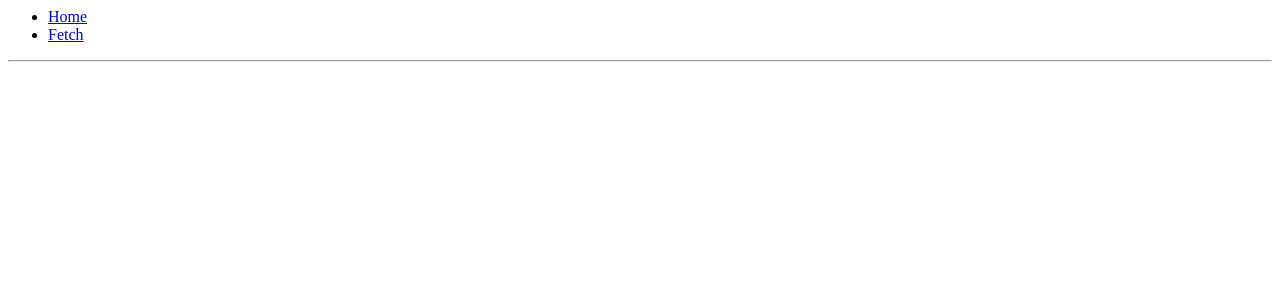
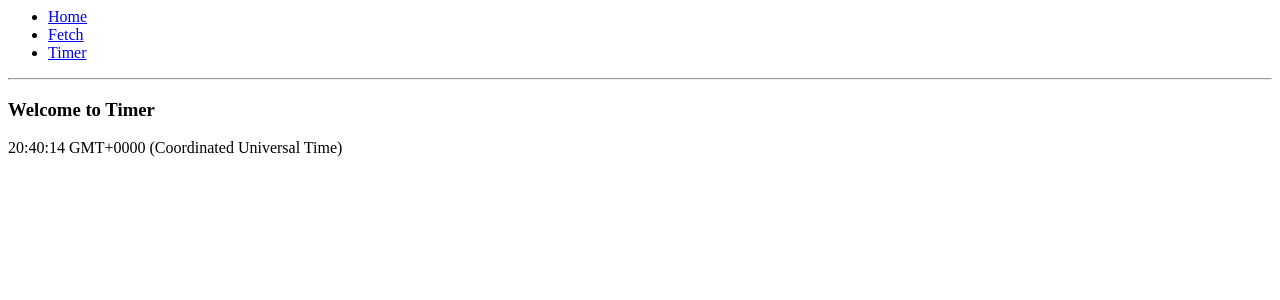
Before and after one commit to Paul-Guerra/react-redux-skeleton, a React app: page /timer in a window 1280 px wide. Shown: the top 300 px of the page. Built offline with nearby package versions, Linux system fonts and the light colour scheme.

Commit message:
create timer page and components

```diff
--- a/src/components/app.component.jsx
+++ b/src/components/app.component.jsx
@@ -8,6 +8,7 @@ import {
 } from 'react-router-dom'
 
 import FetchPage from './fetch-page.component';
+import TimerPage from './timer-page.component';
 export default class App extends React.Component {
 
   componentDidMount() {
@@ -21,12 +22,14 @@ export default class App extends React.Component {
           <ul>
             <li><Link to="/">Home</Link></li>
             <li><Link to="/fetch">Fetch</Link></li>
+            <li><Link to="/timer">Timer</Link></li>
           </ul>
 
           <hr/>
 
           <Route exact path="/" component={Home}/>
           <Route path="/fetch" component={FetchPage}/>
+          <Route path="/timer" component={TimerPage}/>
         </div>
       </Router>
     )
--- /dev/null
+++ b/src/components/timer-page.component.jsx
@@ -0,0 +1,11 @@
+import * as React from 'react';
+import Timer from '../containers/timer.container';
+
+export default function () {
+  return (
+    <div>
+      <h3>Welcome to Timer</h3>
+      <Timer />
+    </div>
+  );
+}
--- /dev/null
+++ b/src/components/timer.component.js
@@ -0,0 +1,9 @@
+import React from 'react';
+
+export default function({ time }) {
+  return (
+    <div className="timer">
+      {time}
+    </div>
+  );
+}
--- /dev/null
+++ b/src/containers/timer.container.jsx
@@ -0,0 +1,16 @@
+import { connect } from 'react-redux';
+import TimerComponent from '../components/timer.component';
+
+// map state to a prop of the component
+function mapStateToProps(state) {
+    return {
+        time: state.timer.time
+    };
+}
+
+// map actions you want a component to dispatch to a prop of the component
+function mapDispatchToProps(dispatch) {
+    return {};
+}
+
+export default connect(mapStateToProps, mapDispatchToProps)(TimerComponent);
--- a/src/reducers/timer.reducer.js
+++ b/src/reducers/timer.reducer.js
@@ -10,7 +10,7 @@ export default (state = INITIAL_STATE, action) => {
   switch (action.type) {
     case ACTIONS.TIMER.UPDATE:
         newState = {
-            time: action.data,
+            time: action.data.toTimeString(),
         };
         break;
 
```
